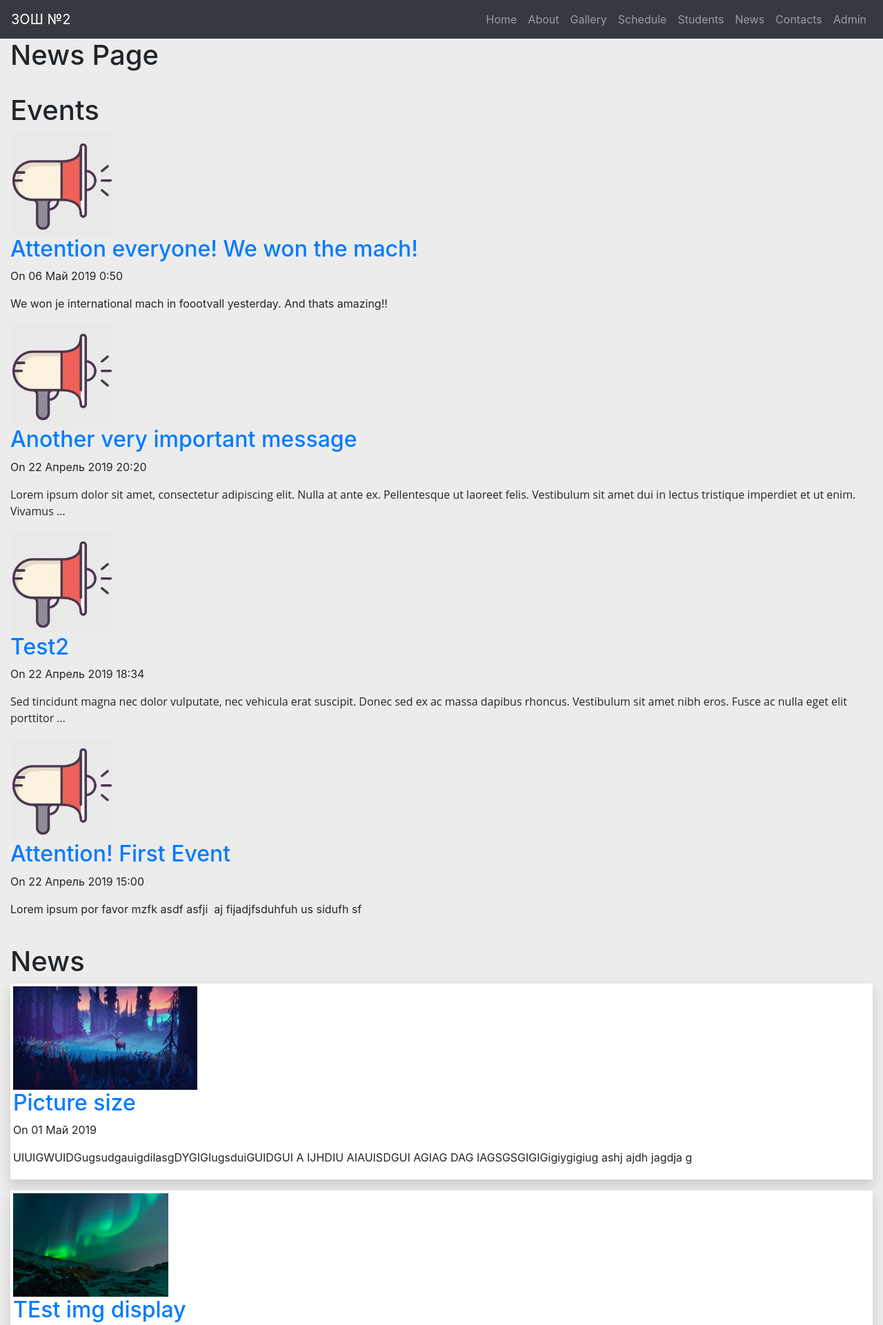
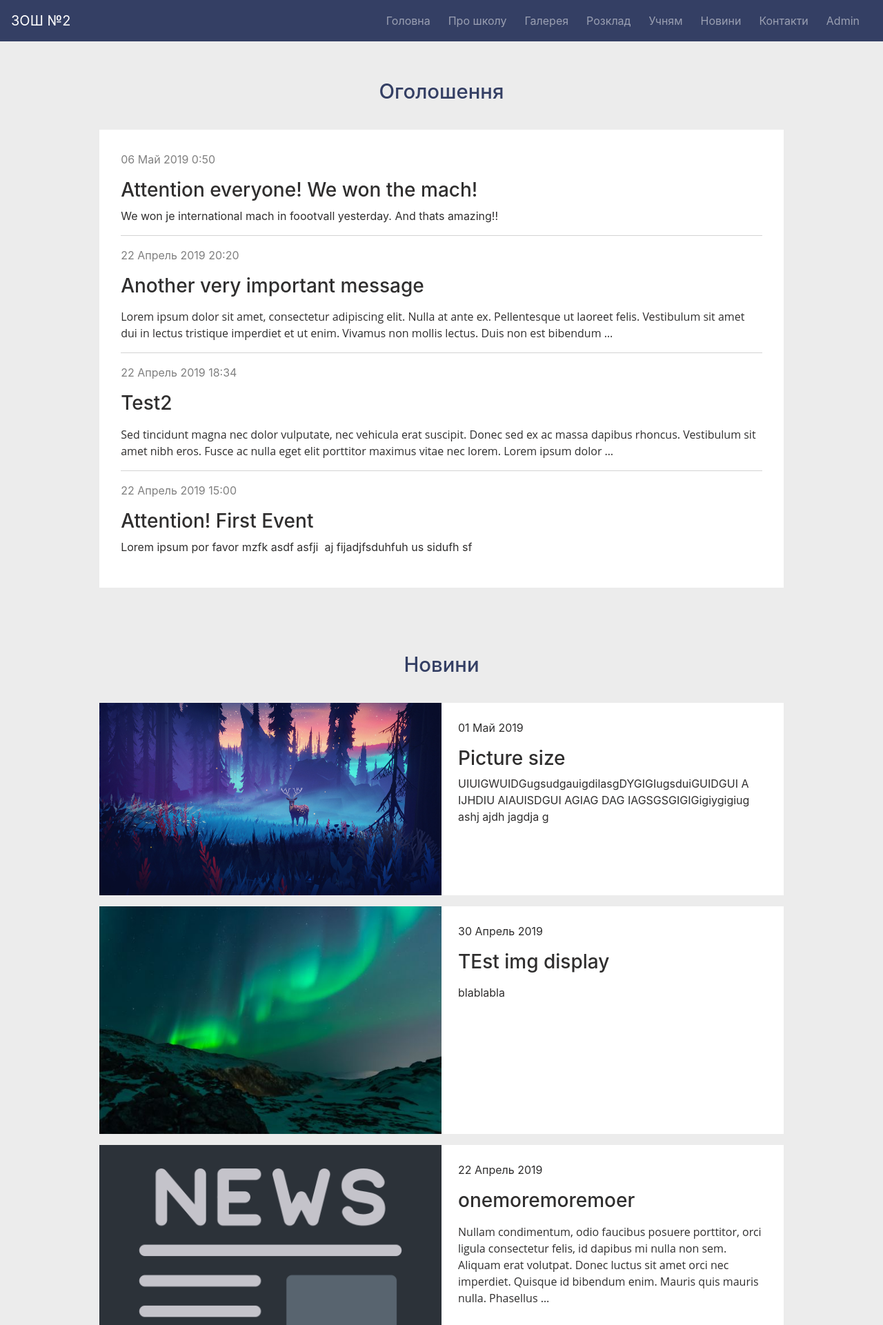
Before and after one commit to alex6446/SchoolWebsite, a Django app: page /news/ in a window 1280 px wide. Shown: the top 1921 px of the page at 69% size. Run offline with Django 3.2, Linux system fonts and the light colour scheme; data comes from the database, SQL or seed files in the repository; both versions use the stored data as it was after the commit; some libraries are stand-ins or nearby versions.

Commit message:
almost finished design

```diff
--- a/school_site/core/forms.py
+++ b/school_site/core/forms.py
@@ -1,6 +1,6 @@
 from django import forms
 
 class ContactForm(forms.Form):
-	name = forms.CharField(max_length=150)
-	email = forms.EmailField()
-	message = forms.CharField(widget=forms.Textarea)
+	name = forms.CharField(max_length=150, widget=forms.TextInput(attrs={'placeholder': 'Name'}))
+	email = forms.EmailField(widget=forms.TextInput(attrs={'placeholder': 'Email'}))
+	message = forms.CharField(widget=forms.Textarea(attrs={'placeholder': 'Message'}))
--- a/school_site/core/static/core/main.css
+++ b/school_site/core/static/core/main.css
@@ -1,11 +1,54 @@
-/*@import url('https://fonts.googleapis.com/css?family=Poppins:400,500,700');
-
+/*@import url('https://fonts.googleapis.com/css?family=Poppins:400,500,700');*/
+/*
 body{
 	font-family: 'Helvetica';
 }*/
 
+.test {
+	height: 100%;
+	min-height: 100%;
+}
+
+wrapper {
+	min-height: 100vh;
+}
+
 body {
 	background-color: #ececec;
+	height: 100%;
+	min-height: 100vh;
+	/*font-family: 'Poppins', sans-serif;*/
+}
+
+footer {
+	background-color: #343F64;
+	margin-top: 2rem;
+	padding: 1.2rem;
+	margin: none;
+	font-size: 11pt;
+}
+
+.footer-title {
+	color: #FFFFFF;
+}
+
+.footer-content {
+	color: #959CB2;
+}
+
+.footer-title a {
+	color: #FFFFFF;
+	margin-left: 0.5rem;
+	margin-right: 0.5rem;
+}
+
+.navbar-bg {
+	background-color: #343F64;
+}
+
+.navbar button {
+	border: none;
+	outline: none;
 }
 
 a {
@@ -16,8 +59,20 @@ a {
 	outline: none;
 }
 
+.nav-link{
+	padding: 10px;
+	margin-right: 10px;
+}
+
 .row {
 	margin: 15px;
+}
+
+.section-title {
+	color: #343F64;
+	font-size: 22pt;
+	margin: 14px;
+	margin-top: 40px;
 }
 
 .thumbnail {
@@ -75,7 +130,7 @@ a {
 
 .event-preview {
 	font-size: 11pt !important;
-	margin-top: 1.1rem;
+	margin-top: 1.4rem;
 }
 
 .event-preview p {
@@ -121,9 +176,98 @@ a {
 	outline: none;
 }
 
+/*.news-preview{
+	border-right: 2px;
+	border-color: #69718B;
+	border-right-style: solid;
+}*/
+
+.news-preview a {
+	color: #2F2E2E;
+	text-decoration: none;
+}
+
+.news-preview a:hover h3 {
+	color: #69718B;
+}
+
 .card {
 	background-color: #ececec;
 }
+
+.event-all {
+	background-color: #FFFFFF;
+}
+
+.event-all a {
+	text-decoration: none;
+	color: #2F2E2E;
+	width: 100%;
+}
+
+.event-all a:hover h3 {
+	color: #69718B;
+}
+
+.event-all-date {
+	color: grey;
+}
+
+hr.light {
+	border-top: 1px solid #d3d3d3;
+}
+
+.contact-panel {
+	padding: 2rem;
+	font-size: 11pt;
+}
+
+.form-group input, textarea {
+	width: 100%;
+	padding: 0.2rem;
+	padding-left: 0.4rem;
+	margin-bottom: 0.5rem;
+	background-color: #FFFFFF;
+	color: #2F2E2E;
+	border: 1px;
+	border-color: #000000;
+	border-style: solid;
+}
+
+/*.form-group input:invalid {
+	border-color: blue;
+}
+
+.form-group textarea:invalid {
+	border-color: blue;
+}*/
+
+.form-group button {
+	background-color: #E9DB89;
+	color: #343F64;
+	margin-top: 0.6rem;
+	border: none;
+}
+
+.form-group button:hover {
+	background-color: #ece09a;
+	color: #343F64;
+}
+
+/*.event-all-preview hr{
+	height: 5px;
+}*/
+
+/*.event-all-preview {
+	padding: 0rem;
+	margin: 0.3rem;
+}*/
+
+/*.btn-pag {
+	outline-color: #343F64;
+	border-color: #343F64;
+	color: #343F64;
+}*/
 
 /* .button {
   background-color: #4CAF50;
--- a/school_site/core/templates/core/base.html
+++ b/school_site/core/templates/core/base.html
@@ -31,12 +31,12 @@
 	{% endif %}
 </head>
 <body>
+<wrapper class="d-flex flex-column">
 
 
 
 
-
-	<nav class="navbar navbar-expand-md navbar navbar-dark bg-dark">
+	<nav class="navbar navbar-expand-md navbar navbar-dark navbar-bg">
 	  <a class="navbar-brand" href="{% url 'core-home' %}">ЗОШ №2</a>
 	  <button class="navbar-toggler" type="button" data-toggle="collapse" data-target="#navbarNav" aria-controls="navbarNav" aria-expanded="false" aria-label="Toggle navigation">
 	    <span class="navbar-toggler-icon"></span>
@@ -44,25 +44,25 @@
 	  <div class="collapse navbar-collapse justify-content-end" id="navbarNav">
 	    <ul class="navbar-nav text-right">
 	      <li class="nav-item">
-	        <a class="nav-link" href="{% url 'core-home' %}">Home <span class="sr-only"></span></a>
+	        <a class="nav-link" href="{% url 'core-home' %}">Головна  <span class="sr-only"></span></a>
 	      </li>
 	      <li class="nav-item">
-	        <a class="nav-link" href="{% url 'core-about' %}">About</a>
+	        <a class="nav-link" href="{% url 'core-about' %}">Про школу</a>
 	      </li>
 	      <li class="nav-item">
-	        <a class="nav-link" href="{% url 'core-gallery' %}">Gallery</a>
+	        <a class="nav-link" href="{% url 'core-gallery' %}">Галерея</a>
 	      </li>
 	      <li class="nav-item">
-	        <a class="nav-link" href="{% url 'core-schedule' %}">Schedule</a>
+	        <a class="nav-link" href="{% url 'core-schedule' %}">Розклад</a>
 	      </li>
 	      <li class="nav-item">
-	        <a class="nav-link" href="{% url 'core-students' %}">Students</a>
+	        <a class="nav-link" href="{% url 'core-students' %}">Учням</a>
 	      </li>
 	      <li class="nav-item">
-	        <a class="nav-link" href="{% url 'core-news' %}">News</a>
+	        <a class="nav-link" href="{% url 'core-news' %}">Новини</a>
 	      </li>
 	      <li class="nav-item">
-	        <a class="nav-link" href="{% url 'core-contacts' %}">Contacts</a>
+	        <a class="nav-link" href="{% url 'core-contacts' %}">Контакти</a>
 	      </li>
 	      <li class="nav-item">
 	        <a class="nav-link" href="/admin">Admin</a>
@@ -105,7 +105,7 @@
 			</li>
 		</ul>
 	</nav>-->
-	<div class="container-fluid">
+	<div class="container-fluid flex-fill">
 		{% if messages %}
 			{% for message in messages %}
 				<div class="alert alert-{{ message.tags }}">
@@ -116,6 +116,33 @@
 		{% block content %}{% endblock %}
 	</div>
 
+	<footer>
+		<div class="row justify-content-center">
+		<div class="col-md-10">
+			<div class="container-fluid padding">
+			<div class="row text-center">
+				<div class="col-md-4 social">
+					<p class="footer-title">
+						<a href="#"><i class="fab fa-twitter"></i></a>
+						<a href="#"><i class="fab fa-facebook"></i></a>
+						<a href="#"><i  class="fab fa-instagram"></i></a>
+					</p>
+					<p class="footer-content">&copy; 2019 Загальноосвітня школа I-III ступенів №2 <br> Сайт створив Меденицький Олексій</p>
+				</div  class="col-md-4">
+				<div class="col-md-4 social">
+					<p class="footer-title">Ми на зв'язку</p>
+					<p class="footer-content">Телефон: +7 (495) 000-00-00 <br> Email: info@mysite.ua</p>
+				</div>
+				<div class="col-md-4 social">
+					<p class="footer-title">Адреса</p>
+					<p class="footer-content">Проспект Миру, 1а, Чорноморськ, <br> 68001, Україна</p>
+				</div>
+			</div>
+			</div>
+		</div>
+		</div>
+	</footer>
+
 	<!-- Optional JavaScript -->
     <!-- jQuery first, then Popper.js, then Bootstrap JS -->
     <script src="https://code.jquery.com/jquery-3.3.1.slim.min.js" integrity="sha384-q8i/X+965DzO0rT7abK41JStQIAqVgRVzpbzo5smXKp4YfRvH+8abtTE1Pi6jizo" crossorigin="anonymous"></script>
@@ -124,7 +151,7 @@
 
     <script type="text/javascript" src="{% static 'core/image.js' %}"></script>
     <script src="https://cdnjs.cloudflare.com/ajax/libs/ekko-lightbox/5.3.0/ekko-lightbox.js"></script>
-
-
+    <script src="https://use.fontawesome.com/releases/v5.0.8/js/all.js"></script>
+</wrapper>
 </body>
 </html>
--- a/school_site/core/templates/core/gallery.html
+++ b/school_site/core/templates/core/gallery.html
@@ -1,7 +1,7 @@
 {% extends 'core/base.html' %}
 {% block content %}
 
-	<h1>Gallery Page</h1>
+	<h2 align="center" class="section-title">Шкільна галерея</h2><br>
 	<div class="row">
 	<div class="card-columns">
 		{% for folder in gallery %}
--- a/school_site/core/templates/core/news.html
+++ b/school_site/core/templates/core/news.html
@@ -1,32 +1,70 @@
 {% extends 'core/base.html' %}
 {% block content %}
 
-	<h1>News Page</h1>
-	<br>
 	{% if not news.has_previous %}
-		<b><h1>Events</h1></b>
-
+		<div class="container-fluid ">
+		<div class="row  justify-content-center">
+			<div class="col-md-12">
+				<h2 align="center" class="section-title">Оголошення</h2><br>
+			</div>
+			<div class="col-md-10 event-all">
+				<div class="row  p-3">
 				{% for post in events %}
-			<img src="{{ post.image.url }}" height=150>
-			<a href="{% url 'event-detail' post.id %}"><h2>{{ post.title }}</h2></a>
-			<p>On {{ post.date_posted|date:"d F Y  G:i" }}</p>
-			<p>{{ post.content|safe|truncatewords:"35" }}</p>
+				<a href="{% url 'event-detail' post.id %}">
+					<div class="col-md-12">
+							<!-- <img src="{{ post.image.url }}" height=150> -->
+							<p class="event-all-date">{{ post.date_posted|date:"d F Y  G:i" }}</p>
+							<h3>{{ post.title }}</h3>
+							<p>{{ post.content|safe|truncatewords_html:"35" }}</p>
+						{% if not post == events.last %}
+							<hr class="light">
+						{% endif %}
+					</div>
+				</a>
 				{% endfor %}
+				</div>
+			</div>
+			</div>
+		</div>
 		<br>
 	{% endif %}
 
-	<b><h1>News</h1></b>
 
+
+	<div class="container-fluid ">
+	<div class="row  justify-content-center">
+		{% if not news.has_previous %}
+			<div class="col-md-12">
+				<h2 align="center" class="section-title">Новини</h2><br>
+			</div>
+		{% else %}
+			<div class="col-md-12">
+				<br>
+			</div>
+		{% endif %}
+		<div class="col-md-10">
 			{% for post in news %}
-
-	<div class="shadow p-1 mb-3 bg-white">
-		<img src="{{ post.image.url }}" height=150>
-		<a href="{% url 'news-detail' post.id %}"><h2>{{ post.title }}</h2></a>
-		<p>On {{ post.date_posted|date:"d F Y" }}</p>
-		<p>{{ post.content|safe|truncatewords:"35" }}</p>
+				<div class=" p-0 mb-3 bg-white news-preview">
+					<a href="{% url 'news-detail' post.id %}">
+					<div class="row no-gutters">
+						<div class="col-md-6">
+							<img src="{{ post.image.url }}" width=100%><br>
+						</div>
+						<div class="col-md-6">
+							<div class="p-4  news-content">
+								<p>{{ post.date_posted|date:"d F Y" }}</p>
+								<h3>{{ post.title }}</h3>
+								<p>{{ post.content|safe|truncatewords_html:"35" }}</p>
+							</div>
+						</div>
+					</div>
+					</a>
+				</div>
+			{% endfor %}
+		</div>
 
 	</div>
-	{% endfor %}
+	</div>
 	<!--
 	{% if is_paginated %}
 		<p>HELLLOOOOOOOOOOOO</p>
@@ -54,23 +92,24 @@
 -->
 	<br>
 	<br>
+	<div align="center">
 		{% if news.has_previous %}
-		<a class="btn btn-outline-info mb-4" href="?page=1">First</a>
-		<a class="btn btn-outline-info mb-4" href="?page={{ news.has_previous_page_number }}">Previous</a>
+			<a class="btn btn-outline-info mb-4 rounded-0 btn-pag" href="?page=1">Перша</a>
+			<a class="btn btn-outline-info mb-4 rounded-0 btn-pag" href="?page={{ news.has_previous_page_number }}">Попередня</a>
 		{% endif %}
 
 		{% for num in news.paginator.page_range %}
 			{% if news.number == num %}
-			<a class="btn btn-info mb-4" href="?page={{ num }}">{{ num }}</a>
+				<a class="btn btn-info mb-4 rounded-0 btn-pag" href="?page={{ num }}">{{ num }}</a>
 			{% elif num > news.number|add:'-3' and num < news.number|add:'+3' %}
-			<a class="btn btn-outline-info mb-4" href="?page={{ num }}">{{ num }}</a>
+				<a class="btn btn-outline-info mb-4 rounded-0 btn-pag" href="?page={{ num }}">{{ num }}</a>
 			{% endif %}
 		{% endfor %}
 
 		{% if news.has_next %}
-		<a class="btn btn-outline-info mb-4" href="?page={{ news.next_page_number }}">Next</a>
-		<a class="btn btn-outline-info mb-4" href="?page={{ news.paginator.num_pages }}">Last</a>
+			<a class="btn btn-outline-info mb-4 rounded-0 btn-pag" href="?page={{ news.next_page_number }}">Наступна</a>
+			<a class="btn btn-outline-info mb-4 rounded-0 btn-pag" href="?page={{ news.paginator.num_pages }}">Остання</a>
 		{% endif %}
-	<br>
-	<br>
+	</div>
+
 {% endblock content %}
--- a/school_site/core/templates/core/news_detail.html
+++ b/school_site/core/templates/core/news_detail.html
@@ -3,6 +3,7 @@
 
 	<h1>News Detail</h1>
 	<br>
+	<div class="test">
 	<div class="row">
 		<a href="{{ object.image.url }}" data-toggle="lightbox" data-title="Image" class="col-md-4">
 			<img src="{{ object.image.url }}" class="img-fluid rounded">
@@ -10,8 +11,9 @@
 	</div>
 
 	<!--<img src="{{ object.image.url }}" height=150>-->
-	<h2>{{ object.title }}</h1>
+	<h2>{{ object.title }}</h2>
 	<p>On {{ object.date_posted|date:"d F Y" }}</p>
 	<p>{{ object.content|safe }}</p>
+	</div>
 
 {% endblock content %}
--- a/school_site/school_site/settings.py
+++ b/school_site/school_site/settings.py
@@ -32,6 +32,7 @@ SITE_ID = 1
 # Application definition
 
 INSTALLED_APPS = [
+    'crispy_forms',
     'django.contrib.sites',
     'fluent_contents.plugins.googledocsviewer',
     'fluent_contents',
@@ -170,6 +171,9 @@ TINYMCE_DEFAULT_CONFIG = {
     }
 
 EMAIL_BACKEND = 'django.core.mail.backends.console.EmailBackend'
+
+CRISPY_TEMPLATE_PACK = 'bootstrap4'
+
 #EMAIL_HOST = 'localhost'
 #EMAIL_PORT = 1025
 
```
Also changed, not shown: school_site/core/templates/core/contacts.html (+28 -12 lines), school_site/core/templates/core/home.html (+14 -15 lines), school_site/db.sqlite3, school_site/media/news_pics/default.png. Lines whose indentation alone changed are shown as unchanged.
